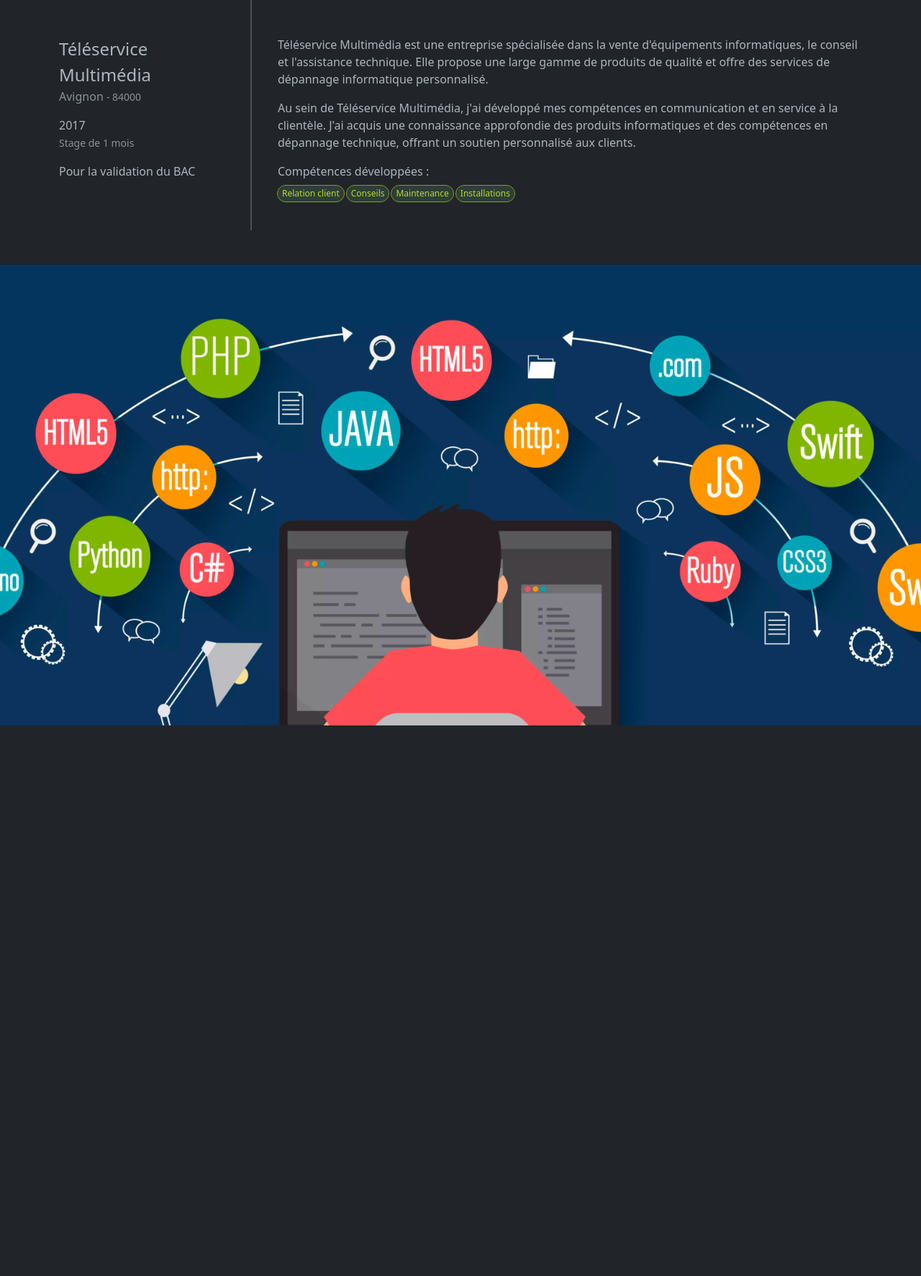
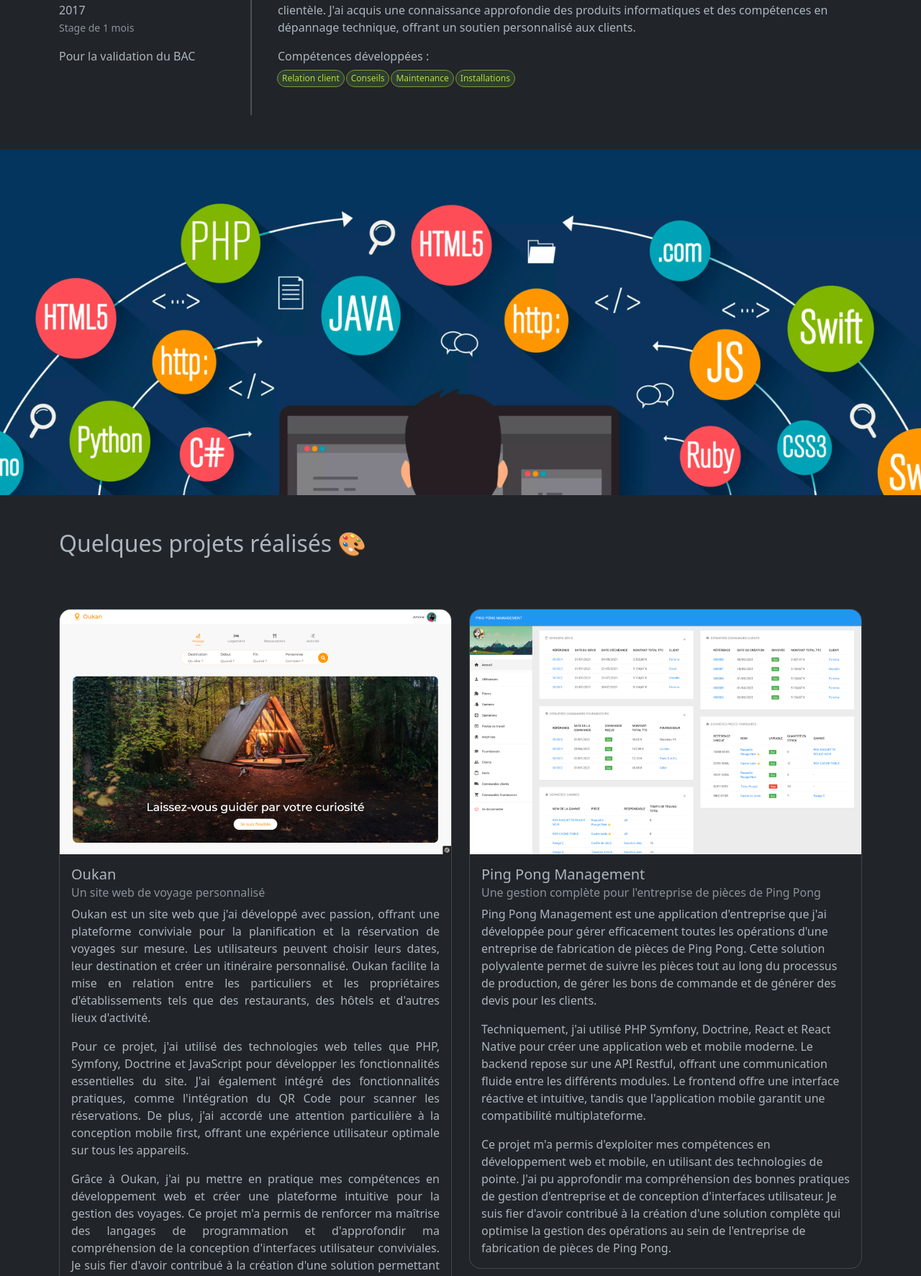
Before and after one commit to bougassaa/portfolio, a PHP site: page / in a window 1280 px wide. Shown: the part 4727-6500 px from the top of the page at 72% size. Run offline with PHP 8.4, Linux system fonts and the light colour scheme.

Commit message:
add projects

```diff
--- a/css/style.css
+++ b/css/style.css
@@ -35,6 +35,15 @@
     animation-delay: 3s;
 }
 
+.text-justify {
+    text-align: justify;
+}
+
+.container-parallax {
+    overflow: hidden;
+    max-height: 60vh;
+}
+
 .typed-code-container {
     width: 30rem;
     transform: translateY(-50%);
@@ -42,10 +51,6 @@
 
 .typed-code {
     font-family: monospace;
-}
-
-.text-justify {
-    text-align: justify;
 }
 
 .typed-statement {
--- a/index.html
+++ b/index.html
@@ -59,7 +59,7 @@
         </div>
     </div>
 
-    <div class="overflow-hidden position-relative">
+    <div class="container-parallax position-relative">
         <img class="img-fluid img-parallax d-none d-md-inline" src="./assets/images/desktop-1.jpg" alt="desktop">
         <img class="img-fluid img-parallax d-md-none" src="./assets/images/desktop-square.png" alt="desktop square">
         <div class="typed-code-container card bg-black position-absolute end-0 top-50 me-4 d-md-block d-none rounded-4">
@@ -483,14 +483,101 @@
         </div>
     </div>
 
-    <div class="overflow-hidden">
+    <div class="container-parallax">
         <img class="img-fluid img-parallax d-none d-md-inline" src="./assets/images/languages.png" alt="desktop">
         <img class="img-fluid img-parallax d-md-none" src="./assets/images/programmer.jpg" alt="desktop square">
     </div>
 
-    <div class="container-xl min-vh-100">
+    <div class="container-xl py-5">
+        <h2>Quelques projets réalisés &#x1F3A8;</h2>
 
+        <div class="row mt-5 gy-4">
+            <div class="col-12 col-lg">
+                <div class="card overflow-hidden rounded-4">
+                    <div id="oukanCarousel" class="carousel slide" data-bs-ride="carousel" data-bs-interval="3000">
+                        <div class="carousel-inner">
+                            <div class="carousel-item active">
+                                <img src="./assets/images/projects/oukan-1.png" class="d-block w-100" alt="Oukan">
+                            </div>
+                            <div class="carousel-item">
+                                <img src="./assets/images/projects/oukan-2.png" class="d-block w-100" alt="Oukan">
+                            </div>
+                            <div class="carousel-item">
+                                <img src="./assets/images/projects/oukan-3.png" class="d-block w-100" alt="Oukan">
+                            </div>
+                            <div class="carousel-item">
+                                <img src="./assets/images/projects/oukan-4.png" class="d-block w-100" alt="Oukan">
+                            </div>
+                        </div>
+                    </div>
+                    <div class="card-body">
+                        <h5 class="card-title">Oukan</h5>
+                        <h6 class="card-subtitle mb-2 text-body-secondary">
+                            Un site web de voyage personnalisé
+                        </h6>
+                        <p class="card-text text-justify">
+                            Oukan est un site web que j'ai développé avec passion, offrant une plateforme conviviale pour la planification et la réservation de voyages sur mesure.
+                            Les utilisateurs peuvent choisir leurs dates, leur destination et créer un itinéraire personnalisé.
+                            Oukan facilite la mise en relation entre les particuliers et les propriétaires d'établissements tels que des restaurants, des hôtels et d'autres lieux d'activité.
+                        </p>
+                        <p class="card-text text-justify">
+                            Pour ce projet, j'ai utilisé des technologies web telles que PHP, Symfony, Doctrine et JavaScript pour développer les fonctionnalités essentielles du site.
+                            J'ai également intégré des fonctionnalités pratiques, comme l'intégration du QR Code pour scanner les réservations.
+                            De plus, j'ai accordé une attention particulière à la conception mobile first, offrant une expérience utilisateur optimale sur tous les appareils.
+                        </p>
+                        <p class="card-text text-justify">
+                            Grâce à Oukan, j'ai pu mettre en pratique mes compétences en développement web et créer une plateforme intuitive pour la gestion des voyages.
+                            Ce projet m'a permis de renforcer ma maîtrise des langages de programmation et d'approfondir ma compréhension de la conception d'interfaces utilisateur conviviales.
+                            Je suis fier d'avoir contribué à la création d'une solution permettant aux utilisateurs de planifier et de vivre des expériences de voyage uniques.
+                        </p>
+                    </div>
+                </div>
+            </div>
+            <div class="col-12 col-lg">
+                <div class="card overflow-hidden rounded-4">
+                    <div id="oukanCarousel2" class="carousel slide" data-bs-ride="carousel" data-bs-interval="3000">
+                        <div class="carousel-inner">
+                            <div class="carousel-item active">
+                                <img src="./assets/images/projects/projet-2A-1.png" class="d-block w-100" alt="Projet 2A">
+                            </div>
+                            <div class="carousel-item">
+                                <img src="./assets/images/projects/projet-2A-2.png" class="d-block w-100" alt="Projet 2A">
+                            </div>
+                            <div class="carousel-item">
+                                <img src="./assets/images/projects/projet-2A-3.png" class="d-block w-100" alt="Projet 2A">
+                            </div>
+                            <div class="carousel-item">
+                                <img src="./assets/images/projects/projet-2A-4.png" class="d-block w-100" alt="Projet 2A">
+                            </div>
+                        </div>
+                    </div>
+                    <div class="card-body">
+                        <h5 class="card-title">Ping Pong Management</h5>
+                        <h6 class="card-subtitle mb-2 text-body-secondary">
+                            Une gestion complète pour l'entreprise de pièces de Ping Pong
+                        </h6>
+                        <p class="card-text">
+                            Ping Pong Management est une application d'entreprise que j'ai développée pour gérer efficacement toutes les opérations d'une entreprise de fabrication de pièces de Ping Pong.
+                            Cette solution polyvalente permet de suivre les pièces tout au long du processus de production, de gérer les bons de commande et de générer des devis pour les clients.
+                        </p>
+                        <p class="card-text">
+                            Techniquement, j'ai utilisé PHP Symfony, Doctrine, React et React Native pour créer une application web et mobile moderne.
+                            Le backend repose sur une API Restful, offrant une communication fluide entre les différents modules.
+                            Le frontend offre une interface réactive et intuitive, tandis que l'application mobile garantit une compatibilité multiplateforme.
+                        </p>
+                        <p class="card-text">
+                            Ce projet m'a permis d'exploiter mes compétences en développement web et mobile, en utilisant des technologies de pointe.
+                            J'ai pu approfondir ma compréhension des bonnes pratiques de gestion d'entreprise et de conception d'interfaces utilisateur.
+                            Je suis fier d'avoir contribué à la création d'une solution complète qui optimise la gestion des opérations au sein de l'entreprise de fabrication de pièces de Ping Pong.
+                        </p>
+                    </div>
+                </div>
+            </div>
+        </div>
     </div>
+    <footer class="min-vh-100 border-top">
+
+    </footer>
 
     <script src="./js/bootstrap.min.js" defer></script>
     <script src="./js/bodymovin.min.js" defer></script>
```
Also changed, not shown: assets/images/projects/oukan-1.png (added), assets/images/projects/oukan-2.png (added), assets/images/projects/oukan-3.png (added), assets/images/projects/oukan-4.png (added), assets/images/projects/projet-2A-1.png (added), assets/images/projects/projet-2A-2.png (added), assets/images/projects/projet-2A-3.png (added), assets/images/projects/projet-2A-4.png (added).
